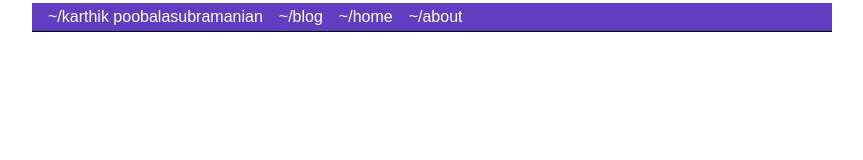
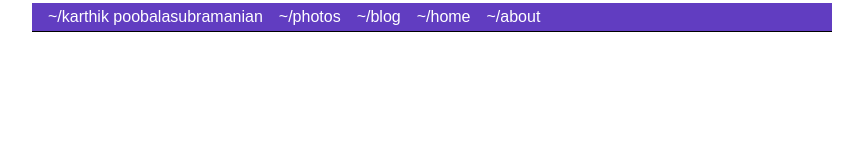
Before and after one commit to poobal/poobal.github.io, a plain HTML site: page index.html in a window 1280 px wide. Shown: the whole page, without its empty margins (208-1071 px from the left). Drawn offline with nearby package versions, Linux system fonts and the light colour scheme; a web font is replaced by a local one.

Commit message:
Photo link published

```diff
--- a/index.html
+++ b/index.html
@@ -26,6 +26,11 @@
 
       <li class="pull-left current">
         <a href="https://poobal.net/">~/karthik poobalasubramanian</a>
+      </li>
+
+
+      <li class="pull-left ">
+        <a href="https://flickr.com/photos/the_big_endian">~/photos</a>
       </li>
 
 
```
Also changed, not shown: 404.html (+5 -0 lines), about/index.html (+5 -0 lines), categories/index.html (+5 -0 lines), tags/index.html (+5 -0 lines).
